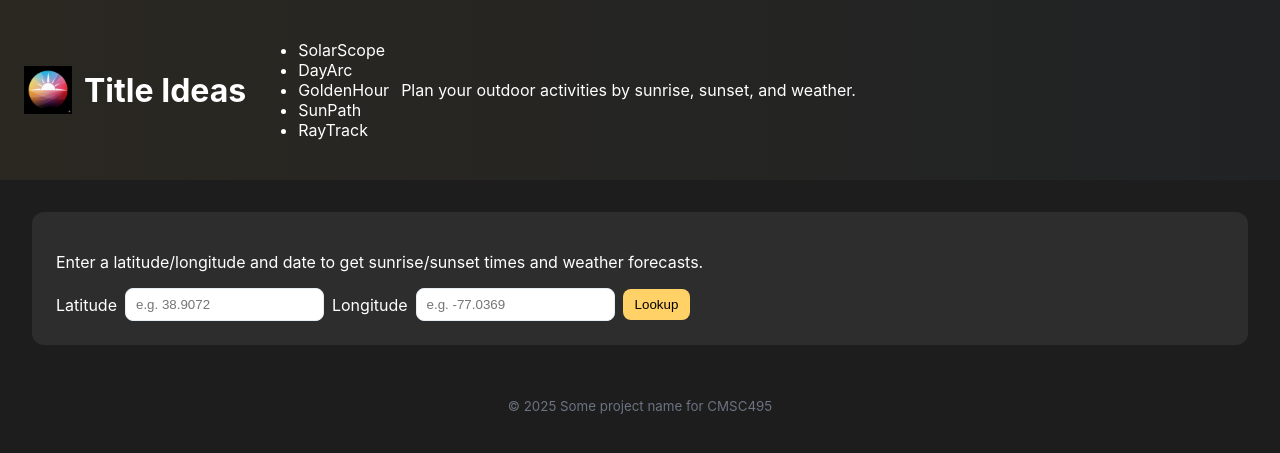
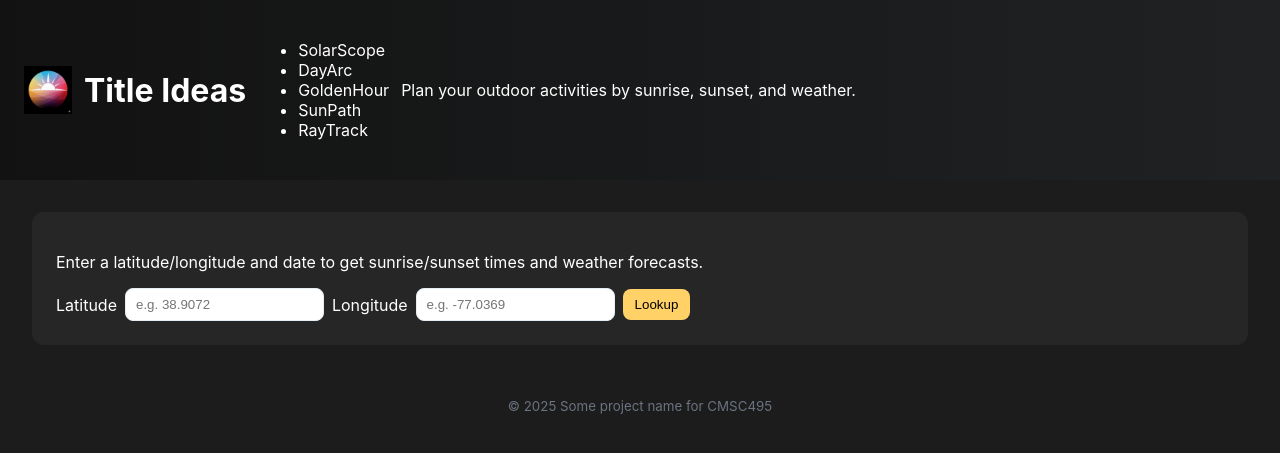
Before and after one commit to cmcarowland/CMSC495, a Flask app: page / in a window 1280 px wide. Shown: the top 453 px of the page. Run offline with Flask 3, Linux system fonts and the light colour scheme.

Commit message:
refactor: Updated the UI color scheme

```diff
--- a/flask_app/static/css/style.css
+++ b/flask_app/static/css/style.css
@@ -1,8 +1,8 @@
 :root{
-  --bg: #1d1d1d;
-  --herobg: #2d2d2d;
-  --cardbg: #3d3d3d;
-  --accent: #FFD166;
+  --bg: rgb(28, 28, 28);
+  --herobg: rgb(38, 38, 38);
+  --header-bg: rgb(18, 18, 18);
+  --accent: hsl(42, 100%, 70%);
   --muted: #6b7280;
   --text: #ffffff;
 }
@@ -20,7 +20,7 @@ body{
   align-items:center;
   gap:12px;
   padding:24px;
-  background:linear-gradient(90deg, rgba(255,209,102,0.06), rgba(127,200,255,0.03));
+  background:linear-gradient(90deg, var(--header-bg), rgba(127,200,255,0.03));
 }
 
 .logo{ width:48px; height:48px }
--- a/flask_app/templates/index.html
+++ b/flask_app/templates/index.html
@@ -42,7 +42,7 @@
       // placeholder for future JavaScript
       document.getElementById('locForm').addEventListener('submit', function(e){
         e.preventDefault();
-        alert('Form submitted — we'll wire this up soon');
+        alert('Form submitted — we\'ll wire this up soon');
       });
     </script>
   </body>
```
